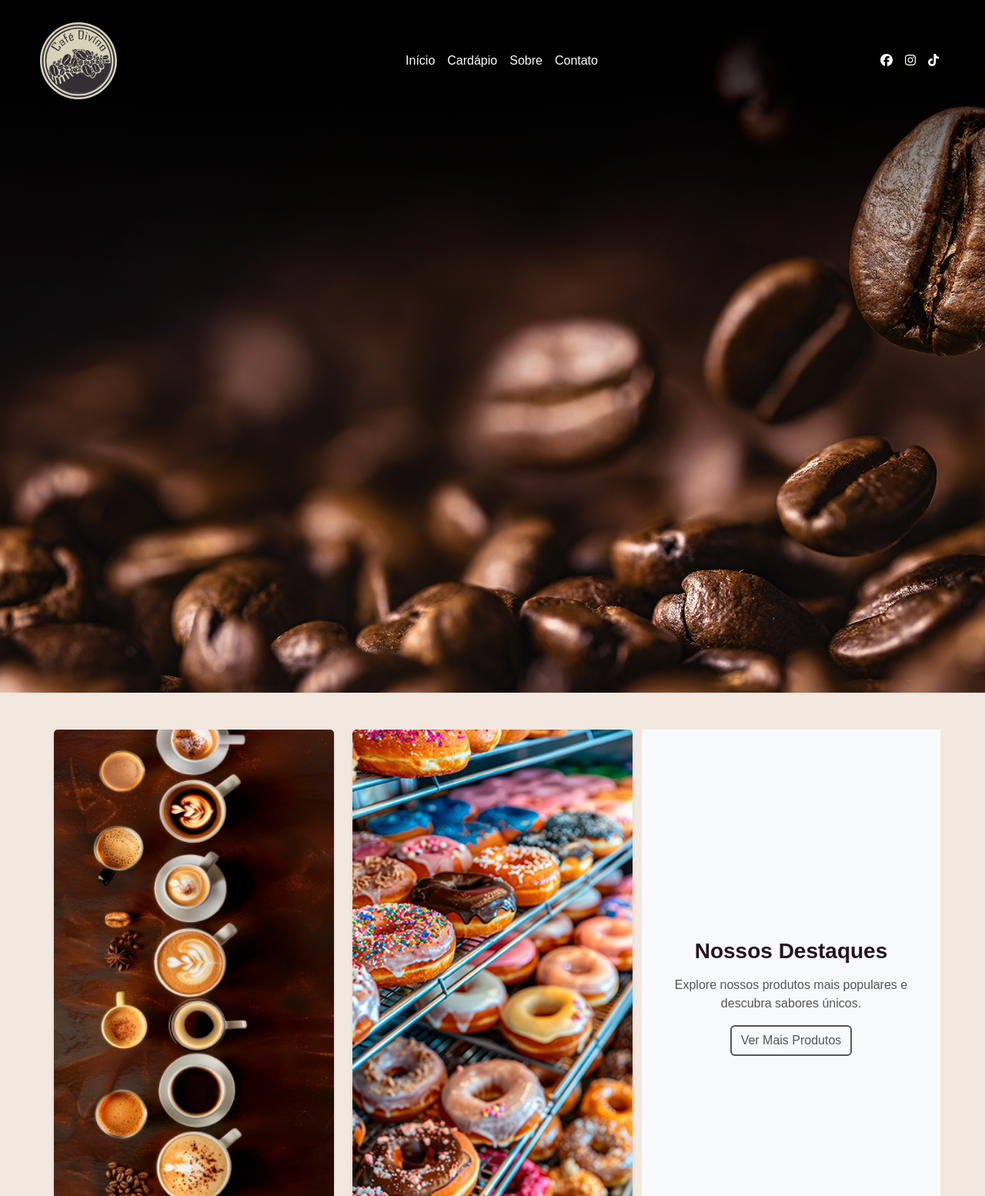
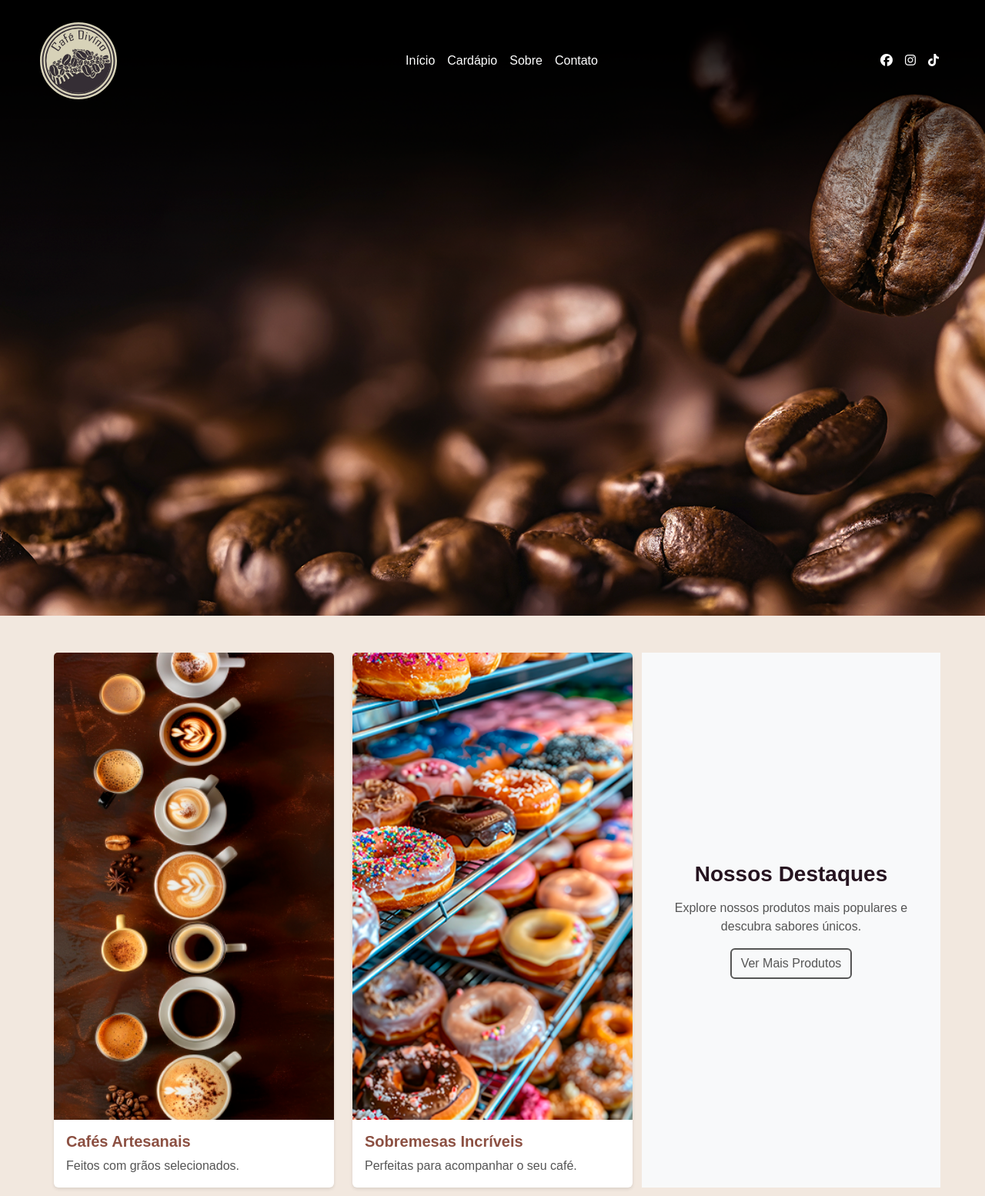
Before and after one commit to gabrixlfernando/cafe-divino, a PHP site: page / in a window 1280 px wide. Shown: the top 1554 px of the page at 77% size. Run offline with PHP 8.4, Linux system fonts and the light colour scheme; some libraries are stand-ins or nearby versions.

Commit message:
alteração banner

```diff
--- a/css/style.css
+++ b/css/style.css
@@ -26,7 +26,7 @@ header {
     background-repeat: repeat;
     background-position: center;
     background-size: cover;
-    height: 900px;
+    height: 100vh;
 }
 
 header nav div a h1{
```
